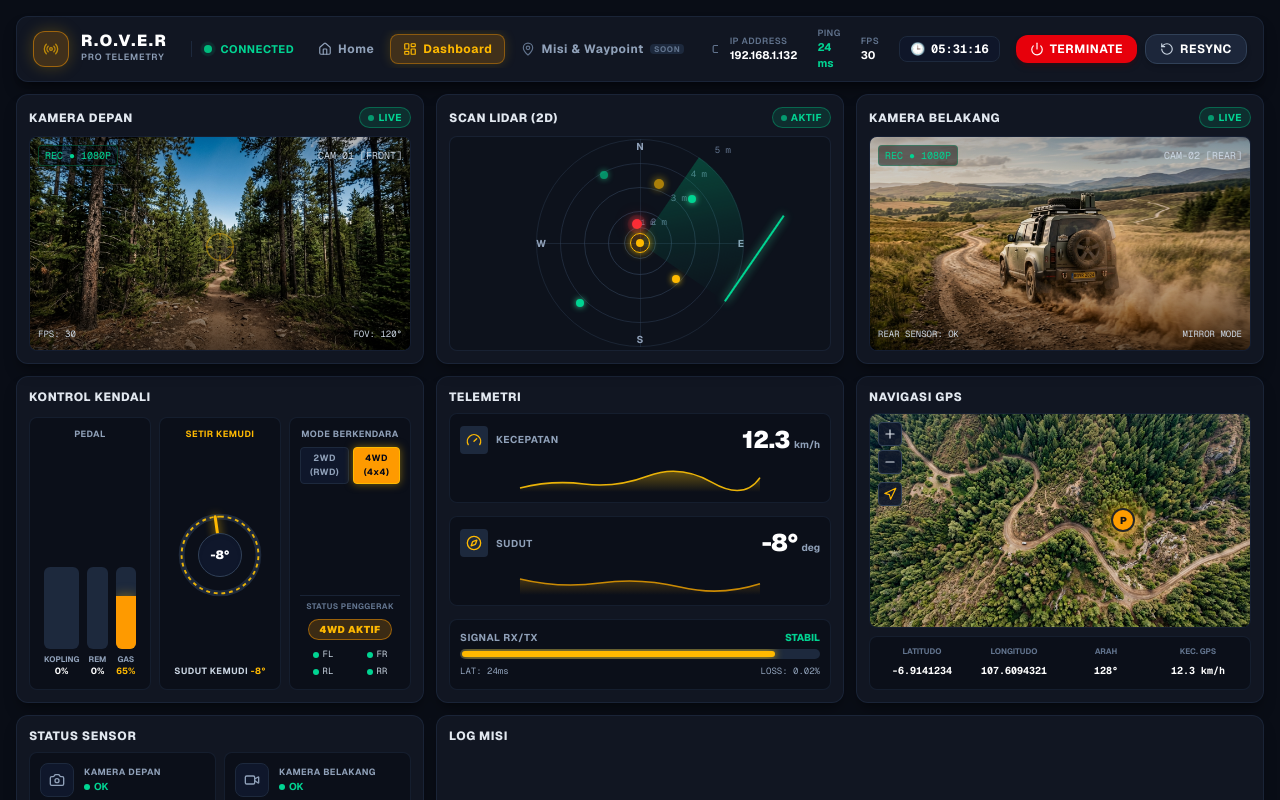
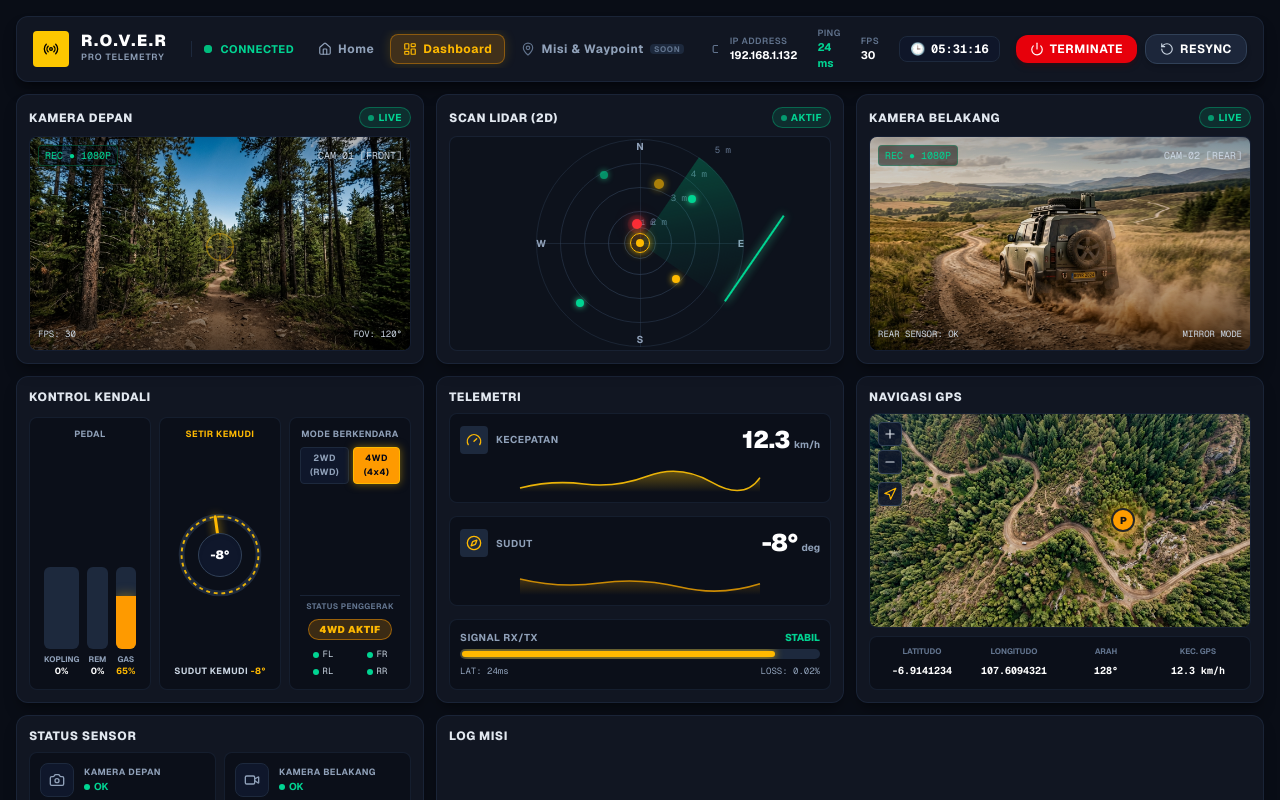
Before and after one commit to Deikazen/rover-iwill, a Next.js app in the folder frontend/: page /dashboard in a window 1280 px wide. Shown: the top 800 px of the page. Built offline with nearby package versions, Linux system fonts and the light colour scheme.

Commit message:
penyesuaian tampilan logo radio

```diff
--- a/frontend/app/dashboard/components/DashboardNavbar.tsx
+++ b/frontend/app/dashboard/components/DashboardNavbar.tsx
@@ -60,8 +60,8 @@ export default function DashboardNavbar({
       {/* Brand & Logo */}
       <div className="flex items-center gap-3 w-full lg:w-auto justify-between lg:justify-start">
         <div className="flex items-center gap-3">
-          <div className="w-9 h-9 rounded-xl bg-amber-500/20 border border-amber-500/50 flex items-center justify-center text-amber-400 shadow-[0_0_15px_rgba(234,179,8,0.25)]">
-            <Radio className="w-4 h-4 animate-pulse" />
+          <div className="w-9 h-9 rounded-sm bg-yellow-400  flex items-center justify-center  ">
+            <Radio className="w-4 h-4 text-black " />
           </div>
           <div>
             <h1 className="text-base font-black tracking-widest text-white leading-none flex items-center gap-2">
@@ -75,7 +75,7 @@ export default function DashboardNavbar({
           {/* Connection Status Badge */}
           <div className="ml-3 pl-3 border-l border-slate-800 flex items-center gap-2">
             <span className="relative flex h-2 w-2">
-              <span className="animate-ping absolute inline-flex h-full w-full rounded-full bg-emerald-400 opacity-75"></span>
+              <span className=" absolute inline-flex h-full w-full rounded-full bg-emerald-400 opacity-75"></span>
               <span className="relative inline-flex rounded-full h-2 w-2 bg-emerald-500"></span>
             </span>
             <span className="text-[11px] font-bold tracking-wider text-emerald-400 uppercase hidden sm:inline">
```
